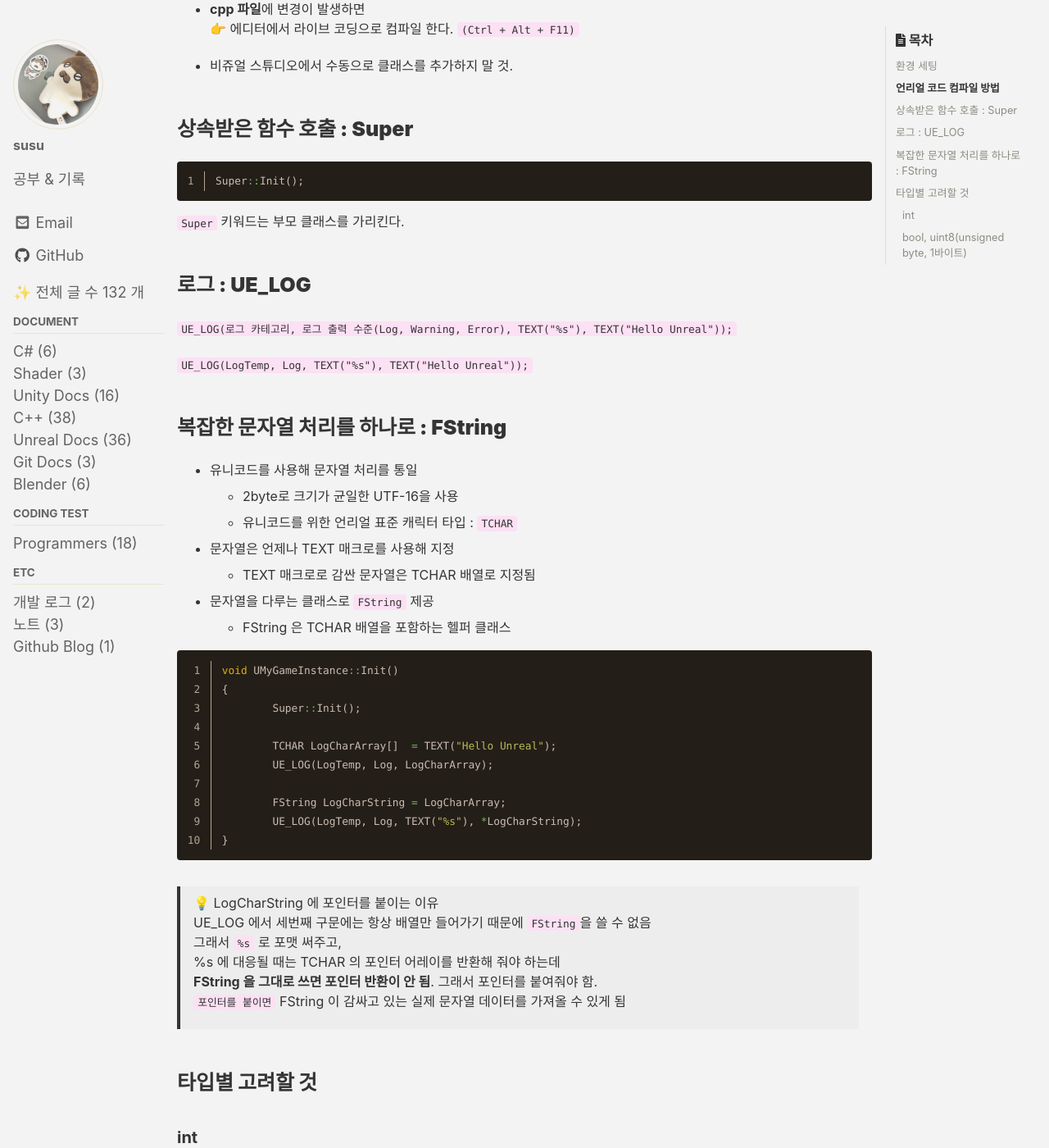
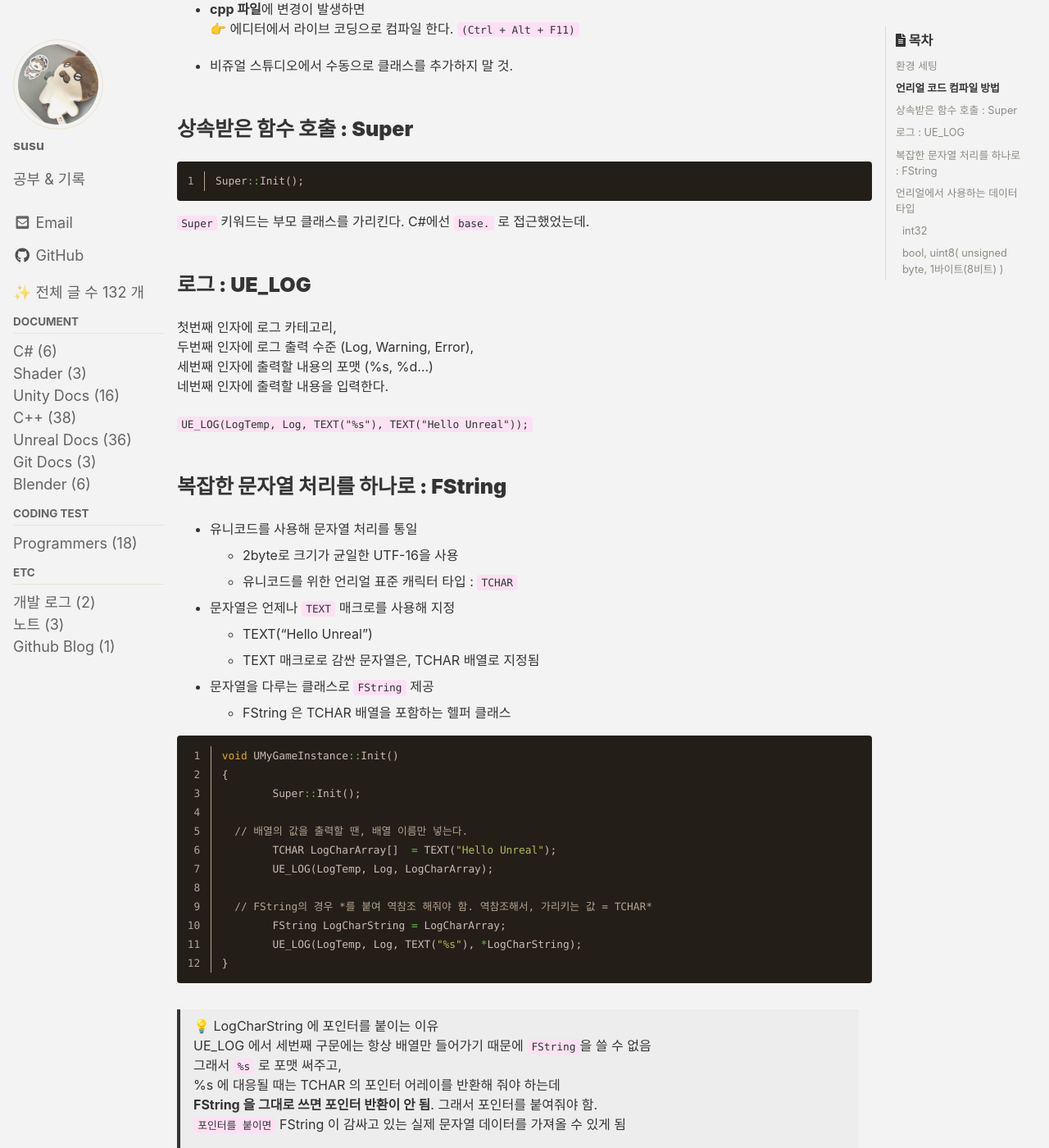
Before and after one commit to eggmong/eggmong.github.io, a Jekyll site: the page built from _posts/UnrealDocs/2024-01-01-Unreal-Super_TEXT_FString.md, in a window 1280 px wide and 1400 px high, scrolled down 985 px. Shown: the whole window at 82% size. Built offline with Jekyll 4.4.1, drawn with Linux system fonts in a browser that asks for light colours; cached includes are drawn as plain includes; some web fonts are replaced; comment, search, counter and statistics services are not loaded; some of the changed text lies outside the part shown.

````diff
--- a/_posts/UnrealDocs/2024-01-01-Unreal-Super_TEXT_FString.md
+++ b/_posts/UnrealDocs/2024-01-01-Unreal-Super_TEXT_FString.md
@@ -59,12 +59,16 @@ Super::Init();
 ```
 
 `Super` 키워드는 부모 클래스를 가리킨다.
+C#에선 `base.` 로 접근했었는데.
 
 
 
 # 로그 : UE_LOG
 
-`UE_LOG(로그 카테고리, 로그 출력 수준(Log, Warning, Error), TEXT("%s"), TEXT("Hello Unreal"));`
+첫번째 인자에 로그 카테고리,
+두번째 인자에 로그 출력 수준 (Log, Warning, Error),
+세번째 인자에 출력할 내용의 포맷 (%s, %d...)
+네번째 인자에 출력할 내용을 입력한다.
 
 `UE_LOG(LogTemp, Log, TEXT("%s"), TEXT("Hello Unreal"));`
 
@@ -85,9 +90,11 @@ void UMyGameInstance::Init()
 {
 	Super::Init();
 
+  // 배열의 값을 출력할 땐, 배열 이름만 넣는다.
 	TCHAR LogCharArray[]  = TEXT("Hello Unreal");
 	UE_LOG(LogTemp, Log, LogCharArray);
 
+  // FString의 경우 *를 붙여 역참조 해줘야 함. 역참조해서, 가리키는 값 = TCHAR*
 	FString LogCharString = LogCharArray;
 	UE_LOG(LogTemp, Log, TEXT("%s"), *LogCharString);
 }
@@ -102,14 +109,14 @@ void UMyGameInstance::Init()
 
 
 
-# 타입별 고려할 것
+# 언리얼에서 사용하는 데이터 타입
 
-## int
+## int32
 
 - C#의 경우 int 타입은 4바이트인 int32로 명확히 정의가 되어 있음
 - Unreal은 int를 사용하지 않고 `int32` 를 사용함
 
-## bool, uint8(unsigned byte, 1바이트)
+## bool, uint8( unsigned byte, 1바이트(8비트) )
 
 - 참/거짓 데이터를 네트워크로 전송할 때, 또는 디스크에 저장할 때
   `헤더파일`에 `bool 변수를 사용하지 않고`,
````
Also changed, not shown: other parts of _posts/UnrealDocs/2024-01-01-Unreal-Super_TEXT_FString.md (+3 -2 lines), _posts/Cpp/2023-11-29-3-oop.md (+2 -0 lines), _posts/Cpp/2023-11-29-Casting.md (+10 -2 lines), _posts/UnrealDocs/2024-01-03-1-Unreal-FString.md (+3 -1 lines), _posts/UnrealDocs/2024-01-03-2-Unreal-FName.md (+1 -1 lines), _posts/UnrealDocs/2024-01-04-1-Unreal-Reflection.md (+2 -2 lines).
